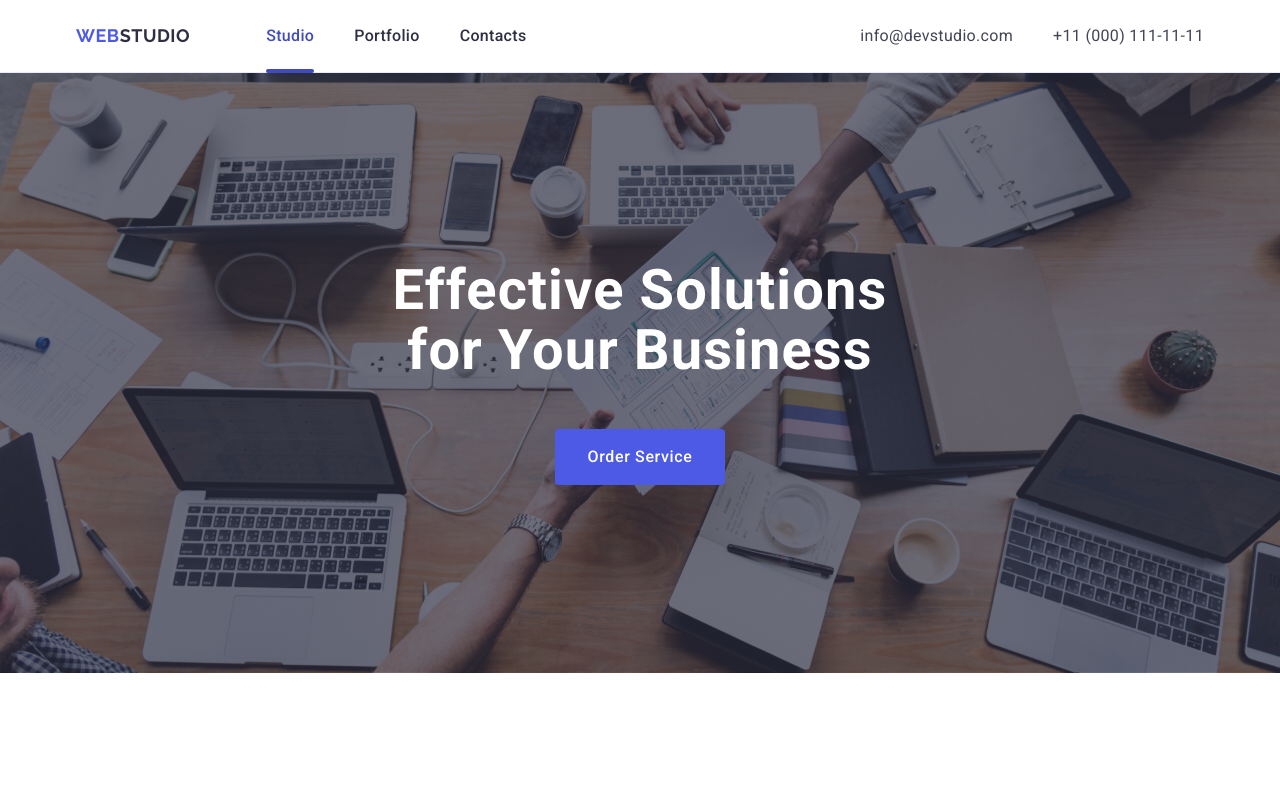
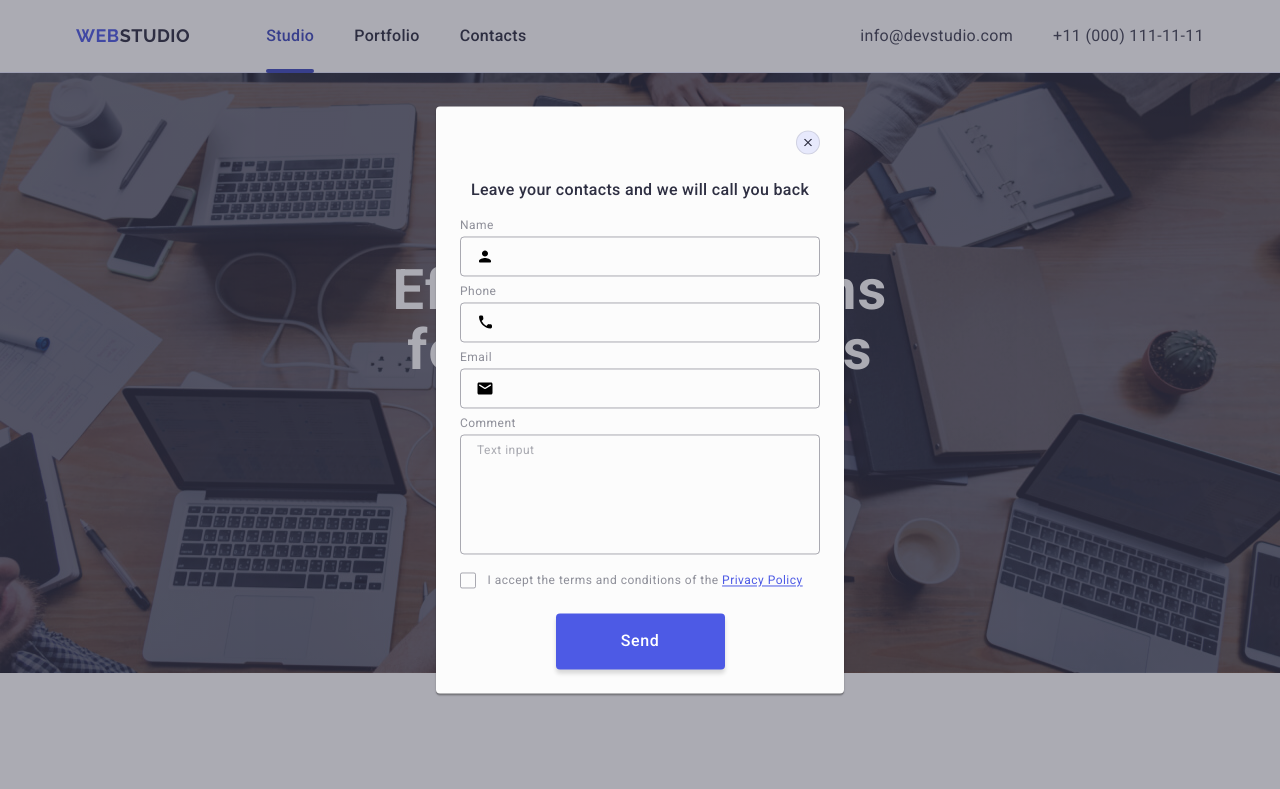
Before and after one commit to Anlika23/goit-markup-hw-05, a plain HTML site: page index.html in a window 1280 px wide. Shown: the top 789 px of the page. Drawn offline with nearby package versions, Linux system fonts and the light colour scheme.

Commit message:
added modal

```diff
--- a/css/styles.css
+++ b/css/styles.css
@@ -428,13 +428,18 @@ button {
     left: 50%;
     transform: translate(-50%, -50%);
     width: 408px;
-    height: 584px;
+    min-height: 584px;
     border-radius: 4px;
     background-color: #FCFCFC;
+    box-shadow: 0px 1px 1px rgba(0, 0, 0, 0.14), 0px 1px 3px rgba(0, 0, 0, 0.12), 0px 2px 1px rgba(0, 0, 0, 0.2);
     padding: 72px 24px 24px 24px;
+    transition: transform 250ms cubic-bezier(0.4, 0, 0.2, 1);
 }
 
 .modal-clos-btn {
+    display: flex;
+    align-items: center;
+    justify-content: center;
     position: absolute;
     top: 24px;
     right: 24px;
@@ -442,18 +447,23 @@ button {
     height: 24px;
     padding: 0px;
     line-height: 0;
-    fill: #2E2F42;
     border-radius: 50%;
     border: 1px solid rgba(0, 0, 0, 0.10);
     background-color: #E7E9FC;
-    transition: background-color 250ms cubic-bezier(0.4, 0, 0.2, 1), fill 250ms cubic-bezier(0.4, 0, 0.2, 1);
+    cursor: pointer;
+    transition: background-color 250ms cubic-bezier(0.4, 0, 0.2, 1), border 250ms cubic-bezier(0.4, 0, 0.2, 1);
 
+}
+.mpdal-clos-btn-icon {
+    fill: #2E2F42;
+    transition: fill 250ms cubic-bezier(0.4, 0, 0.2, 1);
 }
 
 .modal-clos-btn:hover,
 .modal-clos-btn:focus {
     background-color: #404BBF;
     fill: white;
+    border: none;
 }
 
 .review-form-discriptoin {
@@ -483,8 +493,10 @@ button {
 .review-form-field {
     width: 100%;
     height: 40px;
+    background-color: transparent;
+    outline: transparent;
     border-radius: 4px;
-    border: 1px solid var(--NAVY-BLUE-modal, rgba(46, 47, 66, 0.40));
+    border: 1px solid  rgba(46, 47, 66, 0.40);
     padding-left: 38px;
     transition: border-color 250ms cubic-bezier(0.4, 0, 0.2, 1);
 }
@@ -513,7 +525,6 @@ button {
     transform: translateY(-50%);
 }
 
-
 .review-form-message {
     width: 100%;
     height: 120px;
@@ -522,7 +533,9 @@ button {
     line-height: 1.17;
     letter-spacing: 0.04em;
     border-radius: 4px;
-    border: 1px solid var(--NAVY-BLUE-modal, rgba(46, 47, 66, 0.40));
+    border: 1px solid rgba(46, 47, 66, 0.40);
+    background-color: transparent;
+    outline: transparent;
     resize: none;
     padding: 8px 16px;
     color: rgba(46, 47, 66, 0.40);
@@ -544,7 +557,7 @@ button {
 .review-form-checkbox-label {
     font-size: 12px;
     font-weight: 400;
-    line-height: 1.17px;
+    line-height: 1.17;
     letter-spacing: 0.04em;
     color: var(--LIGHT-SLATE, #8E8F99);
 }
@@ -562,10 +575,15 @@ button {
     align-items: center;
     width: 16px;
     height: 16px;
+    border-radius: 2px;
     border: 1px solid rgba(46, 47, 66, 0.40);
     cursor: pointer;
     fill: transparent;
     margin-right: 8px;
+    transition: background-color 250ms cubic-bezier(0.4, 0, 0.2, 1), border 250ms cubic-bezier(0.4, 0, 0.2, 1), fill 250ms cubic-bezier(0.4, 0, 0.2, 1);
+}
+
+.review-form-checkbox-wrapper {
     margin-bottom: 24px;
 }
 
@@ -574,6 +592,7 @@ button {
 {
     background-color: #404BBF;
     fill: #F4F4FD;
+    border: none;
 }
 
 .review-form-checkbox:focus+.review-form-checkbox-label .review-form-own-checkbox {
@@ -582,6 +601,7 @@ button {
 .review-form-button {
     display: block;
     min-width: 169px;
+    height: 56px;
     margin: 0 auto;
     text-align: center;
     font-size: 16px;
@@ -589,6 +609,7 @@ button {
     line-height: 1.5;
     letter-spacing: 0.04em;
     color: #FFF;
+    border: none;
     border-radius: 4px;
     background: var(--IRIS, #4D5AE5);
     box-shadow: 0px 4px 4px 0px rgba(0, 0, 0, 0.15);
--- a/index.html
+++ b/index.html
@@ -488,7 +488,7 @@
         </div>
       </div>
     </footer>
-    <div class="backdrop">
+    <div class="backdrop is-open">
       <div class="modal">
         <button class="modal-clos-btn" type="button">
           <svg
@@ -505,19 +505,19 @@
         </p>
         <form class="review-form">
           <div class="review-form-field-wrapper">
-            <label class="review-form-field-label" for="user-first-name">
+            <label class="review-form-field-label" for="user-name">
               Name
             </label>
             <div class="review-form-input-wrapper">
               <input
                 class="review-form-field"
                 type="text"
-                name="user_first_name"
-                id="user-first-name"
+                name="user-name"
+                id="user-name"
                 required
                 pattern="[a-zA-Zа-яА-ЯіІїЇєЄґҐйЙ']+"
               />
-              <svg class="review-form-field-icon" width="18" height="18">
+              <svg class="review-form-field-icon" width="18" height="24">
                 <use href="./images/icons.svg#icon-user"></use>
               </svg>
             </div>
@@ -537,7 +537,7 @@
                 pattern="[0-9]{3}-[0-9]{3}-[0-9]{2}-[0-9]{2}"
                 title="xxx-xxx-xx-xx"
               />
-              <svg class="review-form-field-icon" width="18" height="18">
+              <svg class="review-form-field-icon" width="18" height="24">
                 <use href="./images/icons.svg#icon-phone"></use>
               </svg>
             </div>
@@ -555,7 +555,7 @@
                 id="user-email"
                 required
               />
-              <svg class="review-form-field-icon" width="18" height="18">
+              <svg class="review-form-field-icon" width="18" height="24">
                 <use href="./images/icons.svg#icon-email"></use>
               </svg>
             </div>
@@ -567,7 +567,7 @@
             </label>
             <textarea
               class="review-form-message"
-              name="user_comment"
+              name="user-comment"
               id="user-comment"
               placeholder="Text input"
             ></textarea>
@@ -577,12 +577,12 @@
             <input
               class="review-form-checkbox visually-hidden"
               type="checkbox"
-              name="user_policy"
-              id="user-policy"
+              name="user-privacy"
+              id="user-privacy"
               value="true"
               required
             />
-            <label class="review-form-checkbox-label" for="user-policy">
+            <label class="review-form-checkbox-label" for="user-privacy">
               <span class="review-form-own-checkbox">
                 <svg
                   class="review-form-own-checkbox-icon"
@@ -592,7 +592,6 @@
                   <use href="./images/icons.svg#icon-checkmark"></use>
                 </svg>
               </span>
-
               I accept the terms and conditions of the
               <a href="" class="privacy-policy-link">Privacy Policy</a>
             </label>
```
